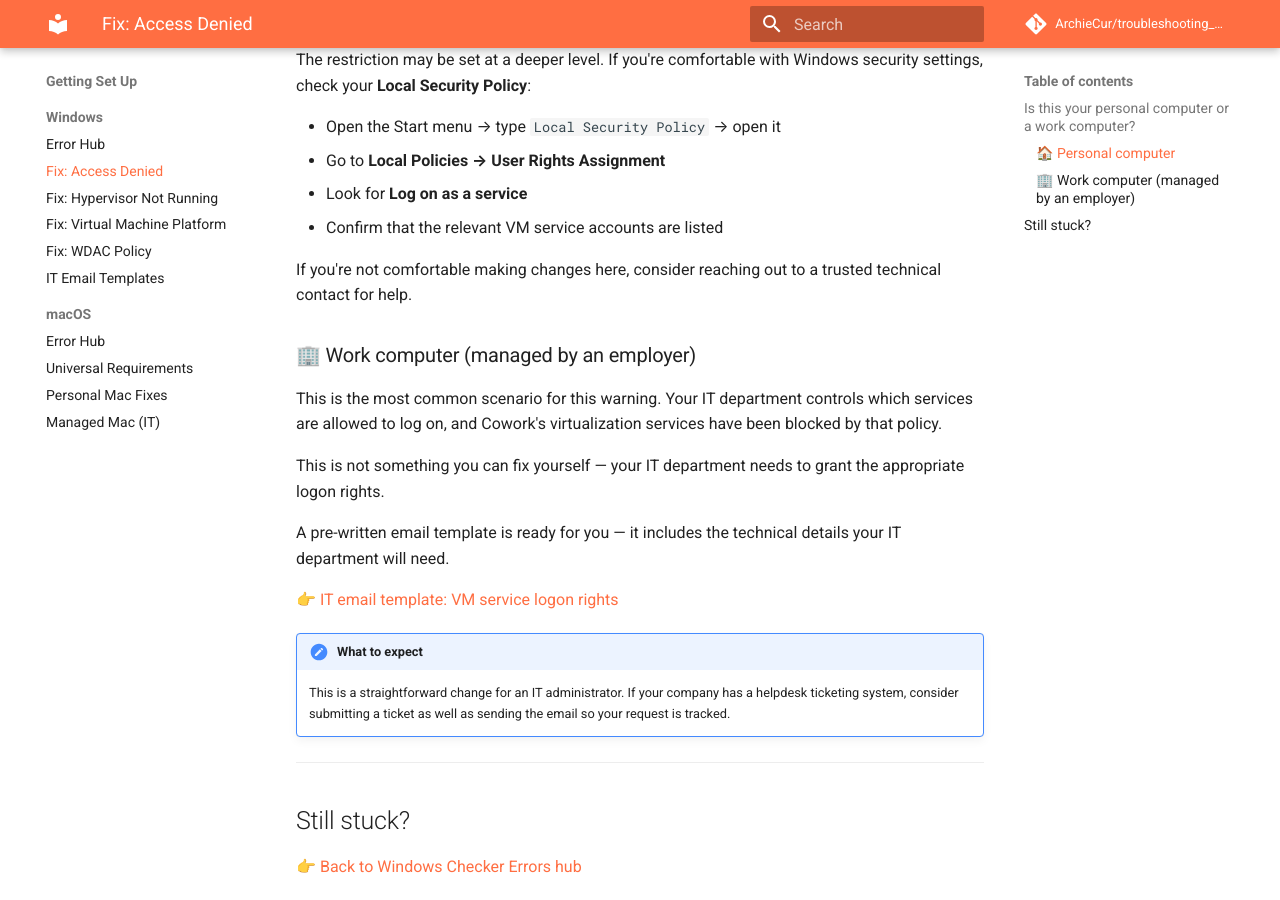
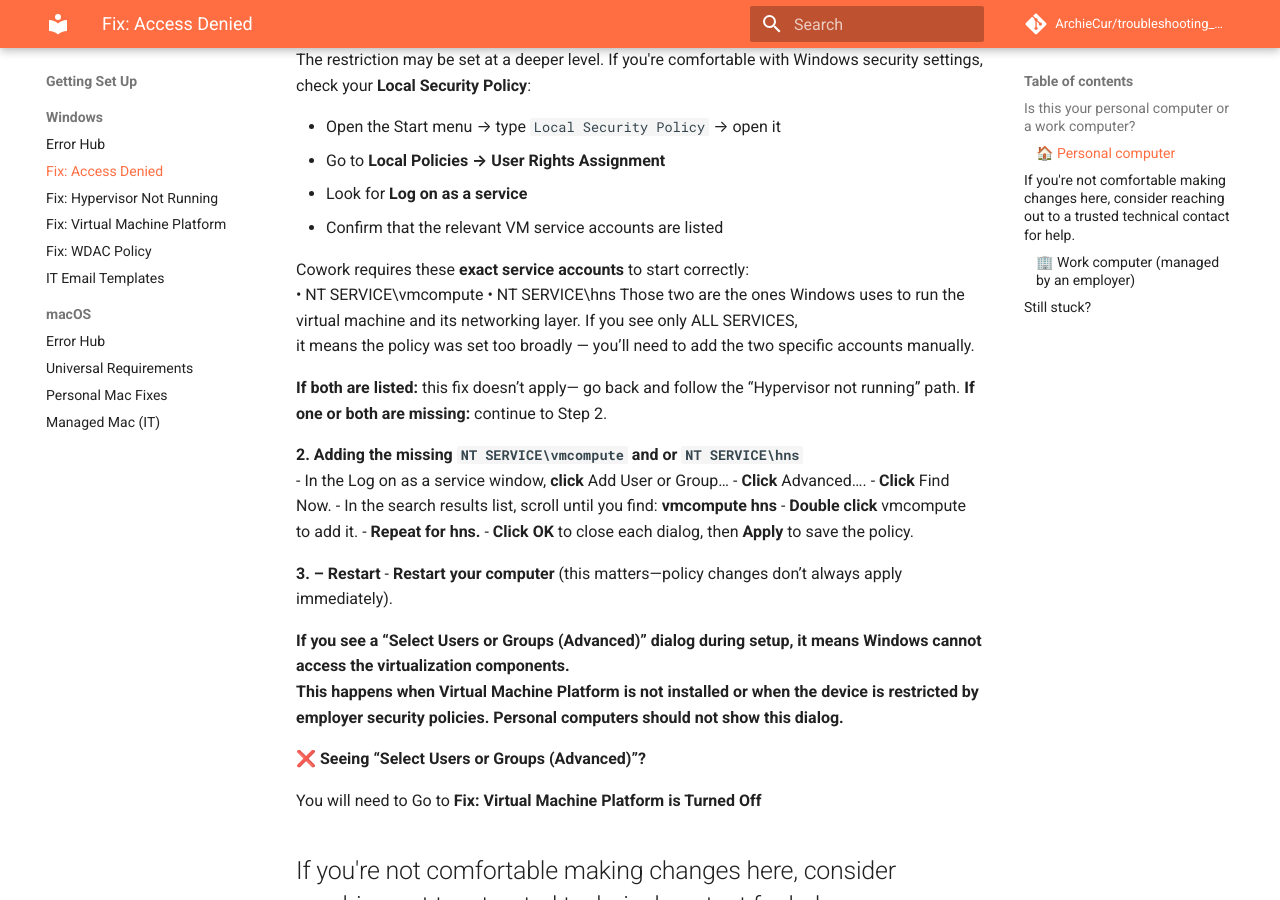
Before and after one commit to ArchieCur/troubleshooting_Cowork, an MkDocs documentation site: the page built from docs/getting_set_up_Windows/fix-access-denied.md, in a window 1280 px wide and 900 px high, scrolled down 905 px. Built offline with MkDocs 1.6.1 and Material for MkDocs 9.7.7, drawn with Linux system fonts in a browser that asks for light colours; comment, search, counter and statistics services are not loaded.

Commit message:
Enhance access denied troubleshooting steps in documentation
Added detailed instructions for adding service accounts to 'Log on as a service' policy and clarified steps for troubleshooting virtualization access issues.

```diff
--- a/docs/getting_set_up_Windows/fix-access-denied.md
+++ b/docs/getting_set_up_Windows/fix-access-denied.md
@@ -34,7 +34,39 @@
 - Look for **Log on as a service**
 - Confirm that the relevant VM service accounts are listed
 
+Cowork requires these **exact service accounts** to start correctly:
+•	NT SERVICE\vmcompute
+•	NT SERVICE\hns
+Those two are the ones Windows uses to run the virtual machine and its networking layer. If you see only ALL SERVICES,
+it means the policy was set too broadly — you’ll need to add the two specific accounts manually.
+
+**If both are listed:** this fix doesn’t apply— go back and follow the “Hypervisor not running” path.
+**If one or both are missing:** continue to Step 2.
+
+**2. Adding the missing `NT SERVICE\vmcompute` and or `NT SERVICE\hns`**
+- In the Log on as a service window, **click** Add User or Group…
+- **Click** Advanced….
+- **Click** Find Now.
+- In the search results list, scroll until you find:
+    **vmcompute**
+    **hns**
+- **Double click** vmcompute to add it.
+- **Repeat for hns.**
+- **Click OK** to close each dialog, then **Apply** to save the policy.
+
+**3. – Restart**
+- **Restart your computer** (this matters—policy changes don’t always apply immediately).
+
+**If you see a “Select Users or Groups (Advanced)” dialog during setup, it means Windows cannot access the virtualization components.
+This happens when Virtual Machine Platform is not installed or when the device is restricted by employer security policies.
+Personal computers should not show this dialog.**
+
+❌ **Seeing “Select Users or Groups (Advanced)”?**
+
+You will need to Go to **Fix: Virtual Machine Platform is Turned Off**
+
 If you're not comfortable making changes here, consider reaching out to a trusted technical contact for help.
+---
 
 ### 🏢 Work computer (managed by an employer)
 
```
